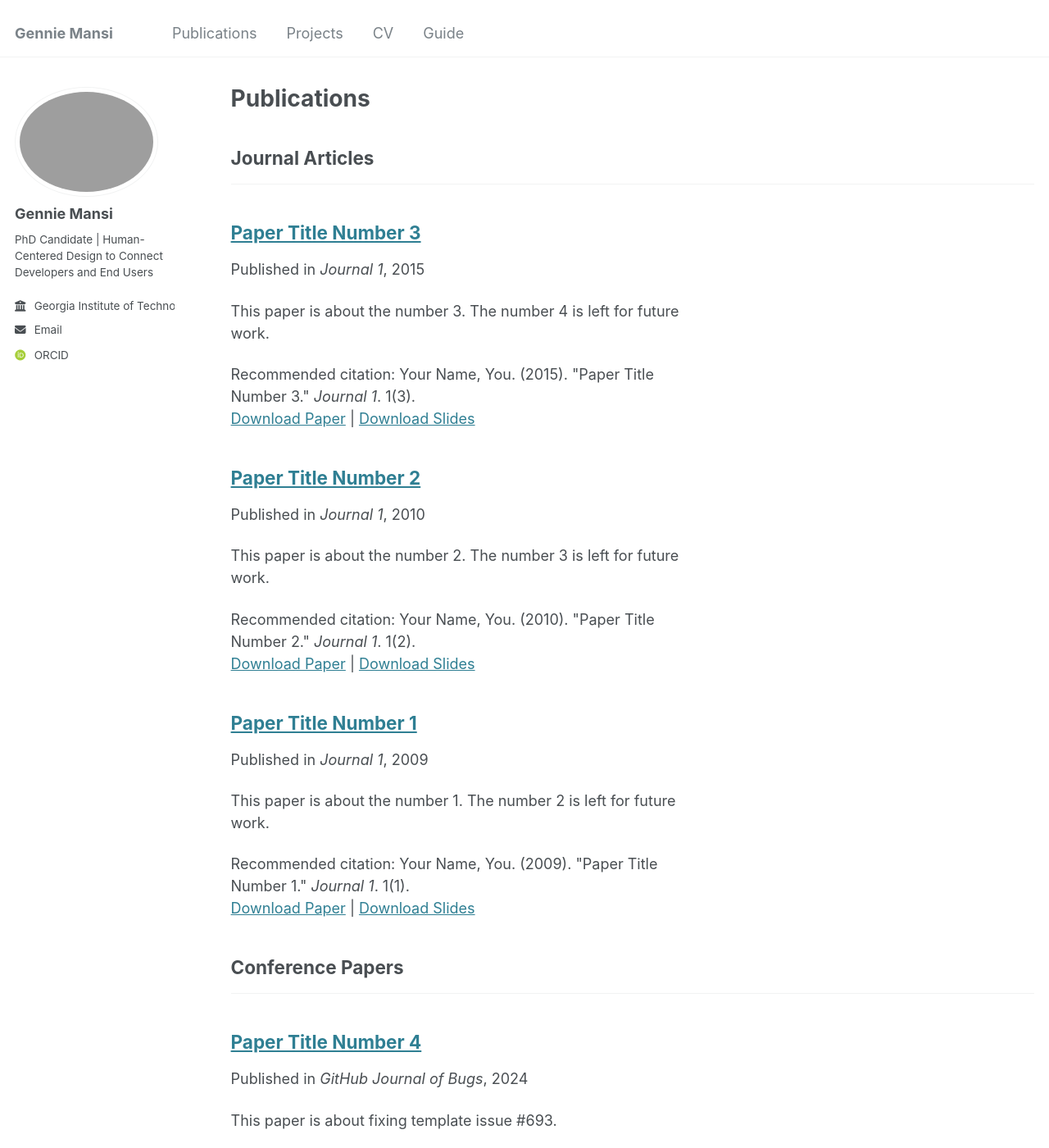
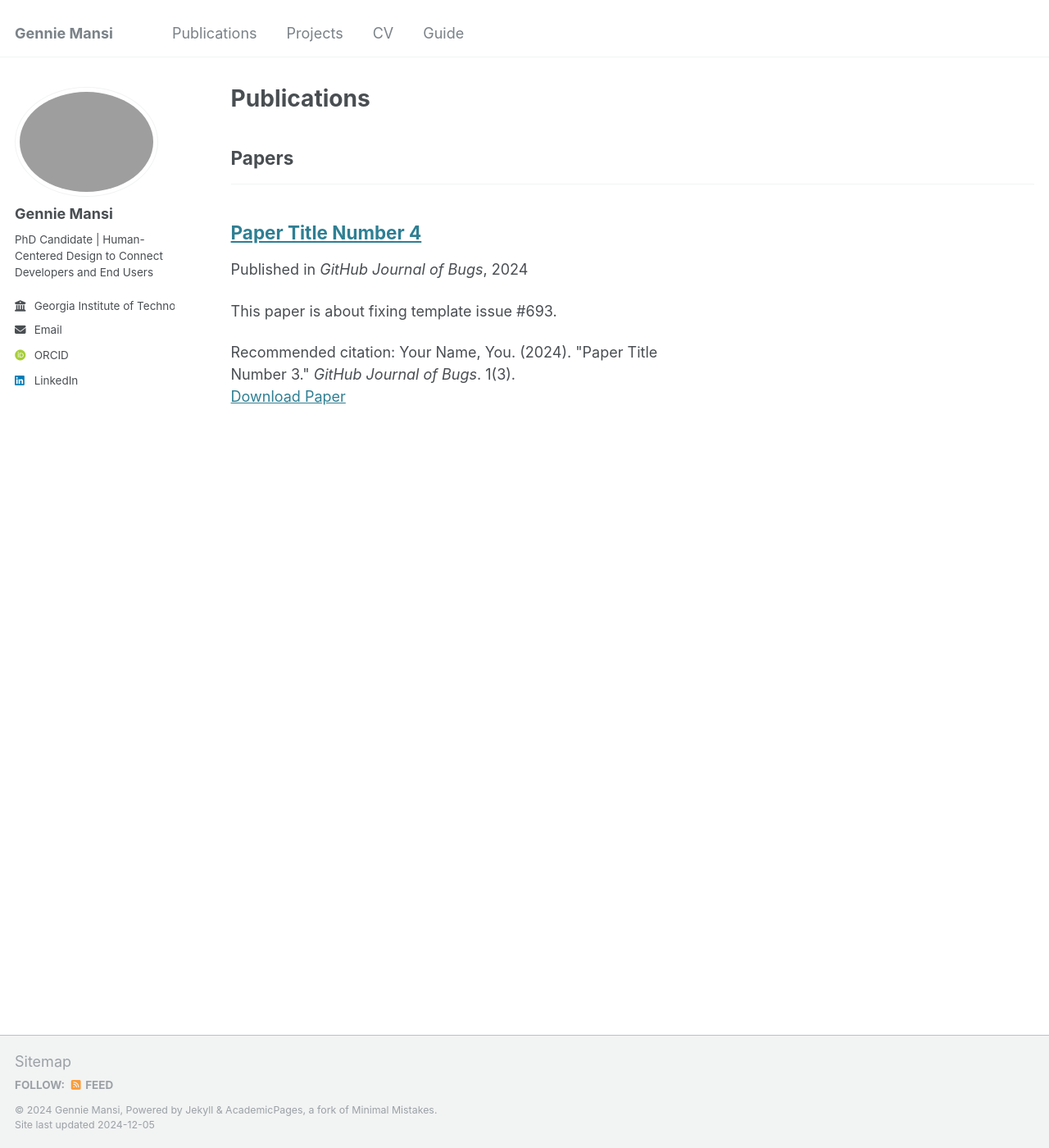
Before and after one commit to GIM494/gim494.github.io, a Jekyll site: the page built from _pages/publications.html, in a window 1280 px wide and 1400 px high. Shown: the whole window at 82% size. Built offline with Jekyll 4.4.1, drawn with Linux system fonts in a browser that asks for light colours; some web fonts are replaced.

Commit message:
added linkedin

```diff
--- a/_config.yml
+++ b/_config.yml
@@ -58,7 +58,7 @@ author:
   keybase          :
   instagram        :
   lastfm           :
-  linkedin         :
+  linkedin         : "gennie-mansi-308a49269/"
   mastodon         :
   medium           :
   pinterest        :
@@ -76,12 +76,10 @@ author:
 
 # Publication Category - The following the list of publication categories and their headings
 publication_category:
-  books:
-    title: 'Books'
-  manuscripts:
-    title: 'Journal Articles'
+  #books:
+  #  title: 'Books'
   conferences:
-    title: 'Conference Papers'
+    title: 'Papers'
 
 # Site Settings
 teaser                   :  # filename of teaser fallback teaser image placed in /images/, .e.g. "500x300.png"
```
